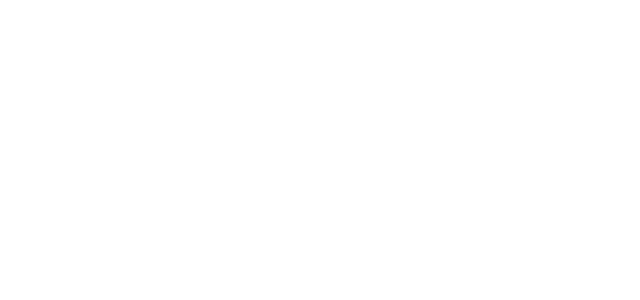
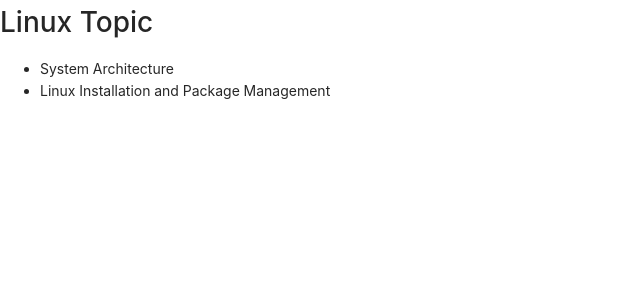
Before and after one commit to LingzheM/linux-command-helper, a React (Create React App) app: page /topics in a window 1280 px wide. Before the commit this address had no page. Shown: the top 300 px of the page, without its empty margins (0-640 px from the left). Built offline with nearby package versions, Linux system fonts and the light colour scheme.

Commit message:
add linuxTopic function

```diff
--- a/src/App.js
+++ b/src/App.js
@@ -7,7 +7,8 @@
 import commandsData from './commands.json';
 import { Input, Button } from 'antd';
 import { Layout } from 'antd';
-
+import TopicList from './TopicList';
+import TopicDetail from './TopicDetail';
 
 function App() {
   const [searchTerm, setSearchTerm] = useState('');
@@ -24,6 +25,8 @@
     <Router>
       <Routes>
         <Route path="/" element={<Home />} />
+        <Route path='/topics' element={< TopicList/>} />
+        <Route path='/topics/:topicId' element={<TopicDetail />} />
         <Route path="/search" element={
           <>
             {/* 搜索界面 */}
--- a/src/Home.js
+++ b/src/Home.js
@@ -13,7 +13,7 @@
   };
 
   const goToPlaceholder = () => {
-    navigate('/placeholder');
+    navigate('/topics');
   };
 
   return (
--- a/src/LinucTopic.json
+++ b/src/LinuxTopic.json
@@ -1,17 +1,14 @@
 [
     {
         "id": 1,
-        "topicId": "101",
+        "topicId": 101,
         "name": "System Architecture",
         "sequences": [101.1, 101.2, 101.3]
     },
     {
-        "id": 1,
-        "topicId": "102",
+        "id": 2,
+        "topicId": 102,
         "name": "Linux Installation and Package Management",
         "sequences": []
-    },
-    {
-
     }
 ]
--- /dev/null
+++ b/src/TopicDetail.js
@@ -0,0 +1,33 @@
+// 用于展示选定主题的详细信息和包含的知识点。
+import React from "react";
+import { useParams } from "react-router";
+import LinuxTopicData from './LinuxTopic.json';
+import LinuxCommandData from './LinuxCommand.json';
+
+
+const TopicDetail = () => {
+    let { topicId } = useParams();
+    const numericTopicId = parseInt(topicId, 10); // 将 topicId 转换为数字
+    let topic = LinuxTopicData.find(t => t.topicId === numericTopicId);
+    let commands = LinuxCommandData.filter(c => c.topicId === numericTopicId);
+
+    if (!topic) {
+        return <div>主题未找到</div>
+    }
+
+    return (
+        <div>
+            <h2>{topic.name}</h2>
+            <ul>
+                {commands.map((cmd) => (
+                    <li key={cmd.id}>
+                        <h3>{cmd.name}</h3>
+                        <p>{cmd.description}</p>
+                    </li>
+                ))}
+            </ul>
+        </div>
+    )
+};
+
+export default TopicDetail;
--- /dev/null
+++ b/src/TopicList.js
@@ -0,0 +1,27 @@
+// 用于展示所有主题的列表
+import React from "react";
+import { useNavigate } from "react-router";
+import LinuxTopicData from './LinuxTopic.json';
+
+const TopicList = () => {
+    const navigate = useNavigate();
+
+    const gotoTopicDetail = (topicId) => {
+        navigate(`/topics/${topicId}`);  // 根据点击的主题跳转到相应的详情页面
+    };
+
+    return (
+        <div>
+            <h1>Linux Topic</h1>
+            <ul>
+                {LinuxTopicData.map((topic) => (
+                    <li key={topic.id} onClick={() => gotoTopicDetail(topic.topicId)}>
+                        {topic.name}
+                    </li>
+                ))}
+            </ul>
+        </div>
+    )
+};
+
+export default TopicList;
```
Also changed, not shown: src/LinuxCommand.json (renamed from src/LinucCommand.json).
